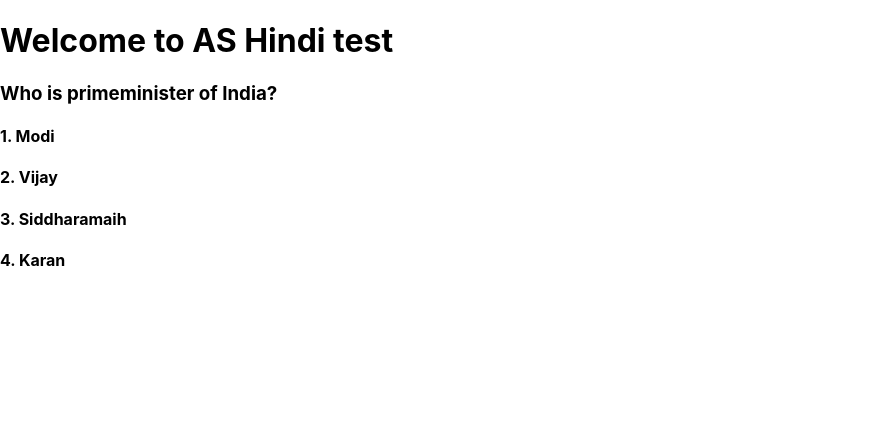
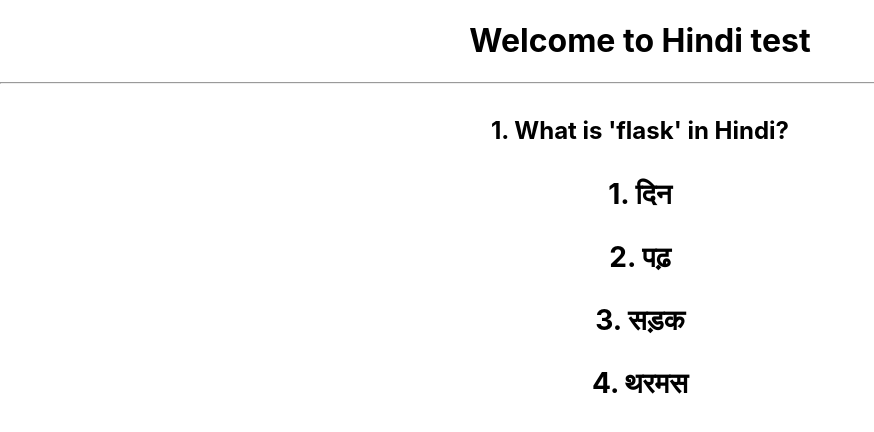
Before and after one commit to hariharanweb/grade2-hindi, a React (Create React App) app: page / in a window 1280 px wide. Shown: the top 432 px of the page, without its empty margins (0-874 px from the left). Built offline with nearby package versions, Linux system fonts and the light colour scheme.

Commit message:
Add lot of words and questions

```diff
--- a/package.json
+++ b/package.json
@@ -16,7 +16,8 @@
     "lint": "eslint src --fix",
     "build": "react-scripts build",
     "test": "react-scripts test",
-    "eject": "react-scripts eject"
+    "eject": "react-scripts eject",
+    "generate": "node src/language/questionsGenerator.js"
   },
   "eslintConfig": {
     "extends": [
--- a/src/App.js
+++ b/src/App.js
@@ -1,28 +1,38 @@
-import React, { useState } from "react";
+import React, { useEffect, useState } from "react";
 import QuestionAnswer from "./questionAnswer/QuestionAnswer";
+import generateQuestionAnswers from "./language/questionsGenerator";
 
 const App = () => {
+  const [questionAnswers, setQuestionAnswers] = useState([]);
+  const [currentIndex, setCurrentIndex] = useState(0);
   const [correctAnswer, setCorrectAnswer] = useState(false);
   const [wrongAnswer, setWrongAnswer] = useState(false);
+
+  useEffect(() => {
+    setQuestionAnswers(generateQuestionAnswers(7))
+  }, [])
+
   return (
-    <>
-      <h1>Welcome to AS Hindi test</h1>
-      <QuestionAnswer
-        question={'Who is primeminister of India?'}
-        answers={['Modi', 'Vijay', 'Siddharamaih', 'Karan']}
-        correctAnswer={'Modi'}
+    <div style={{textAlign: 'center'}}>
+      <h1>Welcome to Hindi test</h1>
+      <hr />
+      {questionAnswers.length && <QuestionAnswer
+        questionAnswer={questionAnswers[currentIndex]}
+        questionIndex={currentIndex+1}
         onCorrectAnswerClick={() => {
           setCorrectAnswer(true);
           setWrongAnswer(false);
+          if(currentIndex < questionAnswers.length - 1)
+            setCurrentIndex(currentIndex+1);
         }}
         onWrongAnswerClick={() => {
           setCorrectAnswer(false);
           setWrongAnswer(true)
         }}
-      />
-      {correctAnswer && <span style={{fontSize:'100px'}}>&#128525;</span>}
-      {wrongAnswer && <span style={{fontSize:'100px'}}>&#129397;</span>}
-    </>
+      />}
+      {correctAnswer && <span style={{ fontSize: '100px' }}>&#128525;</span>}
+      {wrongAnswer && <span style={{ fontSize: '100px' }}>&#129397;</span>}
+    </div>
   )
 }
 
--- /dev/null
+++ b/src/language/hindWords.json
@@ -0,0 +1,194 @@
+[
+  {
+    "word": "पढ़",
+    "meanings": [
+      "read"
+    ]
+  },
+  {
+    "word": "मत",
+    "meanings": [
+      "do-not"
+    ]
+  },
+  {
+    "word": "पानी",
+    "meanings": [
+      "water"
+    ]
+  },
+  {
+    "word": "पकड़",
+    "meanings": [
+      "catch"
+    ]
+  },
+  {
+    "word": "कमल",
+    "meanings": [
+      "lotus"
+    ]
+  },
+  {
+    "word": "बत्तख",
+    "meanings": [
+      "duck"
+    ]
+  },
+  {
+    "word": "शहद",
+    "meanings": [
+      "Honey"
+    ]
+  },
+  {
+    "word": "सड़क",
+    "meanings": [
+      "Road"
+    ]
+  },
+  {
+    "word": "उपवन",
+    "meanings": [
+      "Garden"
+    ]
+  },
+  {
+    "word": "थरमस",
+    "meanings": [
+      "flask"
+    ]
+  },
+  {
+    "word": "अदरक",
+    "meanings": [
+      "Ginger"
+    ]
+  },
+  {
+    "word": "अचकन",
+    "meanings": [
+      "Coat"
+    ]
+  },
+  {
+    "word": "बाज़ार",
+    "meanings": [
+      "market"
+    ]
+  },
+  {
+    "word": "छाता",
+    "meanings": [
+      "umbrella"
+    ]
+  },
+  {
+    "word": "ताला",
+    "meanings": [
+      "lock"
+    ]
+  },
+  {
+    "word": "अनार",
+    "meanings": [
+      "pomogranage"
+    ]
+  },
+  {
+    "word": "गाजर",
+    "meanings": [
+      "carrot"
+    ]
+  },
+  {
+    "word": "जानवर",
+    "meanings": [
+      "animal"
+    ]
+  },
+  {
+    "word": "टमाटर",
+    "meanings": [
+      "tomato"
+    ]
+  },
+  {
+    "word": "अख़बार",
+    "meanings": [
+      "newspaper"
+    ]
+  },
+  {
+    "word": "आम",
+    "meanings": [
+      "mango"
+    ]
+  },
+  {
+    "word": "लाल",
+    "meanings": [
+      "red"
+    ]
+  },
+  {
+    "word": "हरा",
+    "meanings": [
+      "green"
+    ]
+  },
+  {
+    "word": "काला",
+    "meanings": [
+      "black"
+    ]
+  },
+  {
+    "word": "दिन",
+    "meanings": [
+      "day"
+    ]
+  },
+  {
+    "word": "दिल",
+    "meanings": [
+      "heart"
+    ]
+  },
+  {
+    "word": "लिख",
+    "meanings": [
+      "write"
+    ]
+  },
+  {
+    "word": "किला",
+    "meanings": [
+      "fort"
+    ]
+  },
+  {
+    "word": "किताब",
+    "meanings": [
+      "book"
+    ]
+  },
+  {
+    "word": "हिरन",
+    "meanings": [
+      "deer"
+    ]
+  },
+  {
+    "word": "इधर",
+    "meanings": [
+      "here"
+    ]
+  },
+  {
+    "word": "मीठा",
+    "meanings": [
+      "sweet"
+    ]
+  }
+]
--- /dev/null
+++ b/src/language/questionsGenerator.js
@@ -0,0 +1,58 @@
+const hindWords = require("./hindWords");
+
+const shuffle = (inputArr) => {
+  let shuffled = inputArr.slice();
+  for (let i = shuffled.length - 1; i > 0; i--) {
+      const j = Math.floor(Math.random() * (i + 1));
+      [shuffled[i], shuffled[j]] = [shuffled[j], shuffled[i]];
+  }
+  return shuffled;
+}
+
+const getRandomWords = (arr, n) =>{
+  return shuffle(arr).slice(0, n);
+}
+const generateEnglishToHindiQuestions = (numbers) => {
+  const randomWords = getRandomWords(hindWords, numbers + 1);
+  const questionAnswers = randomWords.map((randomWord) => {
+    const randomWordsForAnswers = getRandomWords(hindWords, numbers);
+    const answers = shuffle(randomWordsForAnswers.filter((hindiWord) => {
+      return hindiWord.word !== randomWord.word
+    }).map((hindiWord) => hindiWord.word).slice(0, 3).concat([randomWord.word]))
+
+    return {
+      question: `What is '${randomWord.meanings[0]}' in Hindi?`,
+      answers,
+      correctAnswer: randomWord.word
+    }
+  })
+  return questionAnswers;
+}
+
+const generateHindiToEnglishQuestions = (numbers) => {
+  const randomWords = getRandomWords(hindWords, numbers + 1);
+  const questionAnswers = randomWords.map((randomWord) => {
+    const randomWordsForAnswers = getRandomWords(hindWords, numbers);
+    const answers = shuffle(randomWordsForAnswers.filter((hindiWord) => {
+      return hindiWord.meanings[0] !== randomWord.meanings[0]
+    }).map((hindiWord) => hindiWord.meanings[0]).slice(0, 3).concat([randomWord.meanings[0]]))
+
+    return {
+      question: `What does '${randomWord.word}' mean?`,
+      answers,
+      correctAnswer: randomWord.meanings[0]
+    }
+  })
+  return questionAnswers;
+}
+
+const generateQuestionAnswers = (numbers) => {
+  const englishToHindi = generateEnglishToHindiQuestions(numbers/2+1);
+  const hindiToEnglish = generateHindiToEnglishQuestions(numbers/2+1);
+  return shuffle(englishToHindi.concat(hindiToEnglish).slice(0, numbers));
+}
+
+
+// const a = generateHindiToEnglishQuestions(5);
+// console.log(a)
+module.exports = generateQuestionAnswers
--- a/src/questionAnswer/QuestionAnswer.js
+++ b/src/questionAnswer/QuestionAnswer.js
@@ -1,23 +1,23 @@
 import React from 'react';
-const QuestionAnswer = ({ question, answers, correctAnswer, onCorrectAnswerClick, onWrongAnswerClick }) => {
+const QuestionAnswer = ({ questionAnswer, questionIndex, onCorrectAnswerClick, onWrongAnswerClick }) => {
   return (
-    <>
-      <h3>{question}</h3>
+    <div style={{fontSize: 'x-large'}}>
+      <h4>{questionIndex}. {questionAnswer.question}</h4>
       {
-        answers.map((answer, index) => {
+        questionAnswer.answers.map((answer, index) => {
           return (
             <div key={answer} onClick={() => {
-              if (answer === correctAnswer)
+              if (answer === questionAnswer.correctAnswer)
                 onCorrectAnswerClick()
               else
                 onWrongAnswerClick()
             }}>
-              <h4>{index + 1}. {answer}</h4>
+              <h3>{index + 1}. {answer}</h3>
             </div>
           )
         })
       }
-    </>
+    </div>
   )
 }
 
```
Also changed, not shown: src/language/hindWords.js (deleted, +0 -14 lines).
